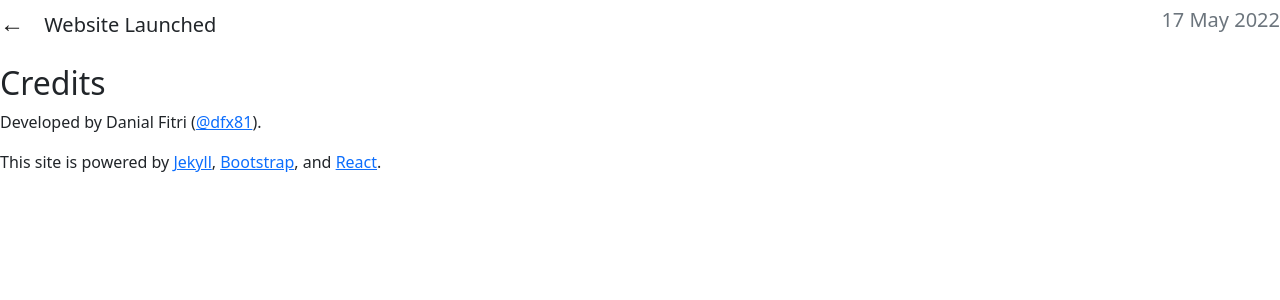
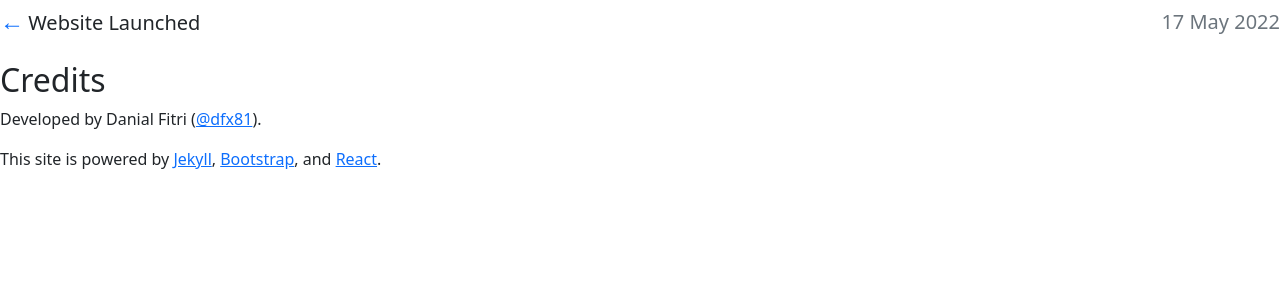
Before and after one commit to itech-uum/news, a Jekyll site: the page built from _posts/2022-05-17-website-launched.md, in a window 1280 px wide. Shown: the top 300 px of the page. Built offline with Jekyll 4.4.1, drawn with Linux system fonts in a browser that asks for light colours.

Commit message:
Style fixes

```diff
--- a/_layouts/post.html
+++ b/_layouts/post.html
@@ -4,13 +4,15 @@ layout: default
 <div class="back">
     <nav class="navbar">
         <div>
-            <a class="navbar-brand h5" href="/news">&larr;</a>
+            <a class="h5" href="/news">&larr;</a>
             <span class="h5">{{ page.title }}</span>
         </div>
 
+        <div>
         <span class="text-muted h5">
             {{page.date | date_to_string}}
         </span>
+        </div>
     </nav>
 </div>
 <div>
```
